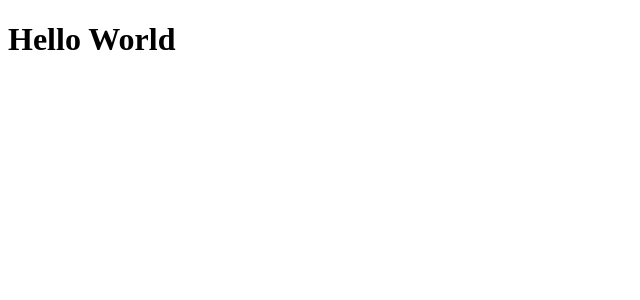
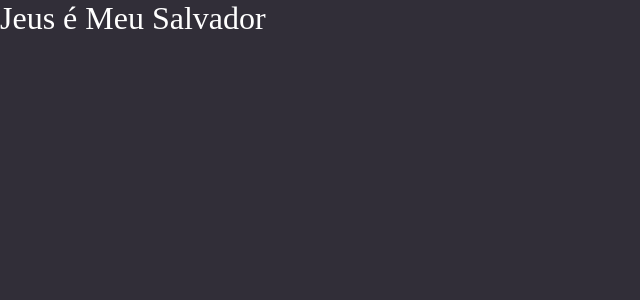
Before and after one commit to fselvino/gostack-iniciando-front-end-web, a React (Create React App) app in the folder 06-gobarber-web/: page / in a window 1280 px wide. Shown: the top 300 px of the page, without its empty margins (0-640 px from the left). Built offline with nearby package versions, Linux system fonts and the light colour scheme.

Commit message:
Estilos globais

```diff
--- a/06-gobarber-web/package.json
+++ b/06-gobarber-web/package.json
@@ -10,9 +10,11 @@
     "@types/node": "^12.0.0",
     "@types/react": "^16.9.0",
     "@types/react-dom": "^16.9.0",
+    "@types/styled-components": "^5.1.0",
     "react": "^16.13.1",
     "react-dom": "^16.13.1",
     "react-scripts": "3.4.1",
+    "styled-components": "^5.1.0",
     "typescript": "~3.7.2"
   },
   "scripts": {
--- a/06-gobarber-web/public/index.html
+++ b/06-gobarber-web/public/index.html
@@ -6,8 +6,8 @@
 
   <meta name="viewport" content="width=device-width, initial-scale=1" />
   <meta name="theme-color" content="#3a3a3a" />
-
-  <title>GoBarber</title>
+    <title>GoBarber</title>
+    <link href="https://fonts.googleapis.com/css2?family=Roboto:wght@400;500&display=swap" rel="stylesheet">
 </head>
 
 <body>
--- a/06-gobarber-web/src/App.tsx
+++ b/06-gobarber-web/src/App.tsx
@@ -1,5 +1,11 @@
 import React from 'react';
+import GlobalStyle from './styles/global';
 
-const App: React.FC = () => <h1>Hello World</h1>;
+const App: React.FC = () => (
+  <>
+    <h1>Jeus é Meu Salvador</h1>
+    <GlobalStyle />
+  </>
+);
 
 export default App;
--- /dev/null
+++ b/06-gobarber-web/src/styles/global.ts
@@ -0,0 +1,25 @@
+import { createGlobalStyle } from 'styled-components';
+
+export default createGlobalStyle`
+*{
+  margin:0;
+  padding:0;
+  box-sizing: border-box;
+  outline:0;
+}
+body{
+  background:#312E38;
+  color:#FFF;
+  -webkit-font-smoothing:antialiased;
+}
+body, input , button {
+font-family: 'Roboto Slab', serif;
+font-size:16px;
+}
+h1, h2, h3, h4, h5, h6, strong{
+  font-weight:500;
+}
+button {
+  cursor: pointer;
+}
+`;
```
Also changed, not shown: 1 other file (tests, documents, lock files or other folders).
